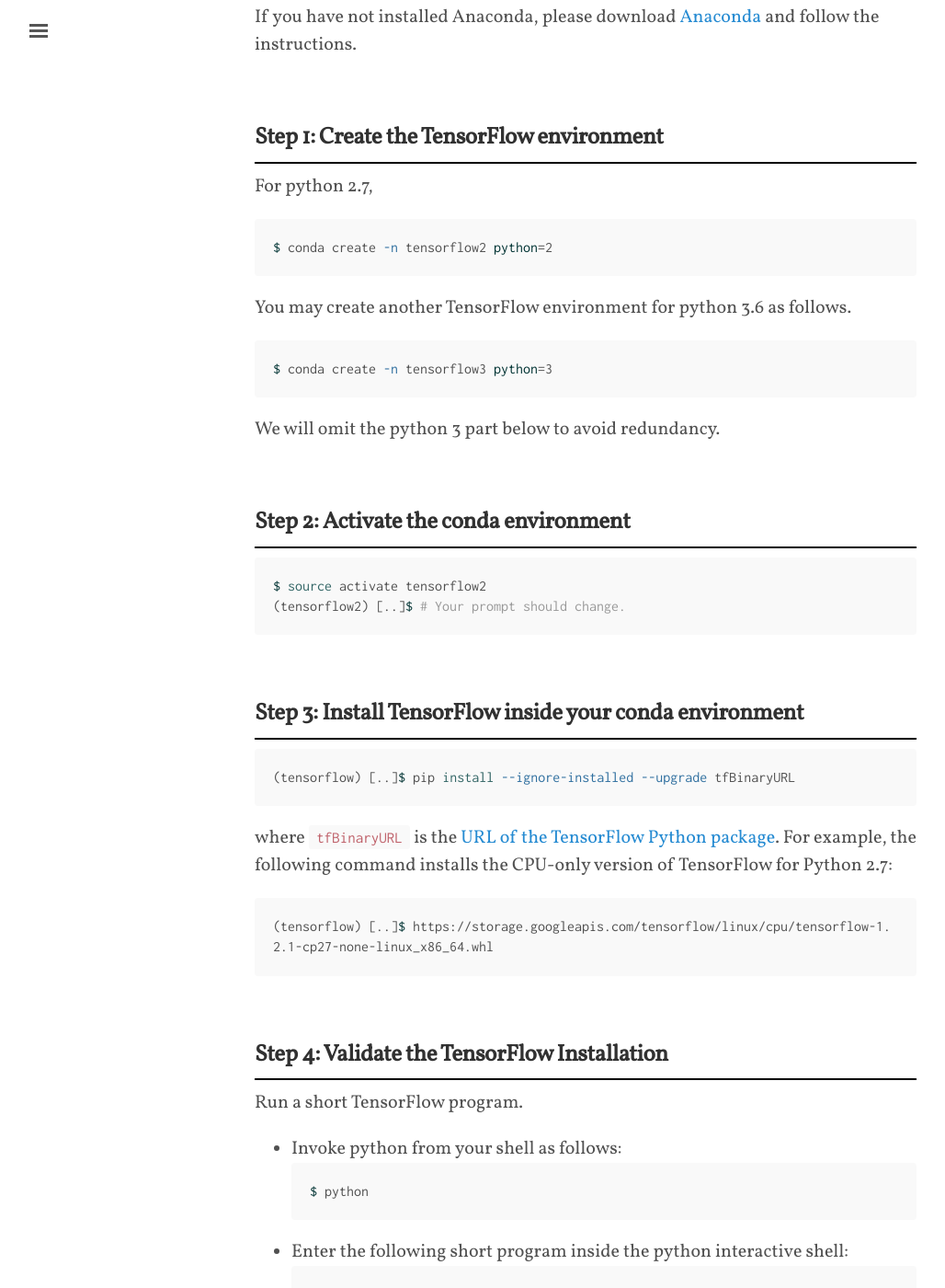
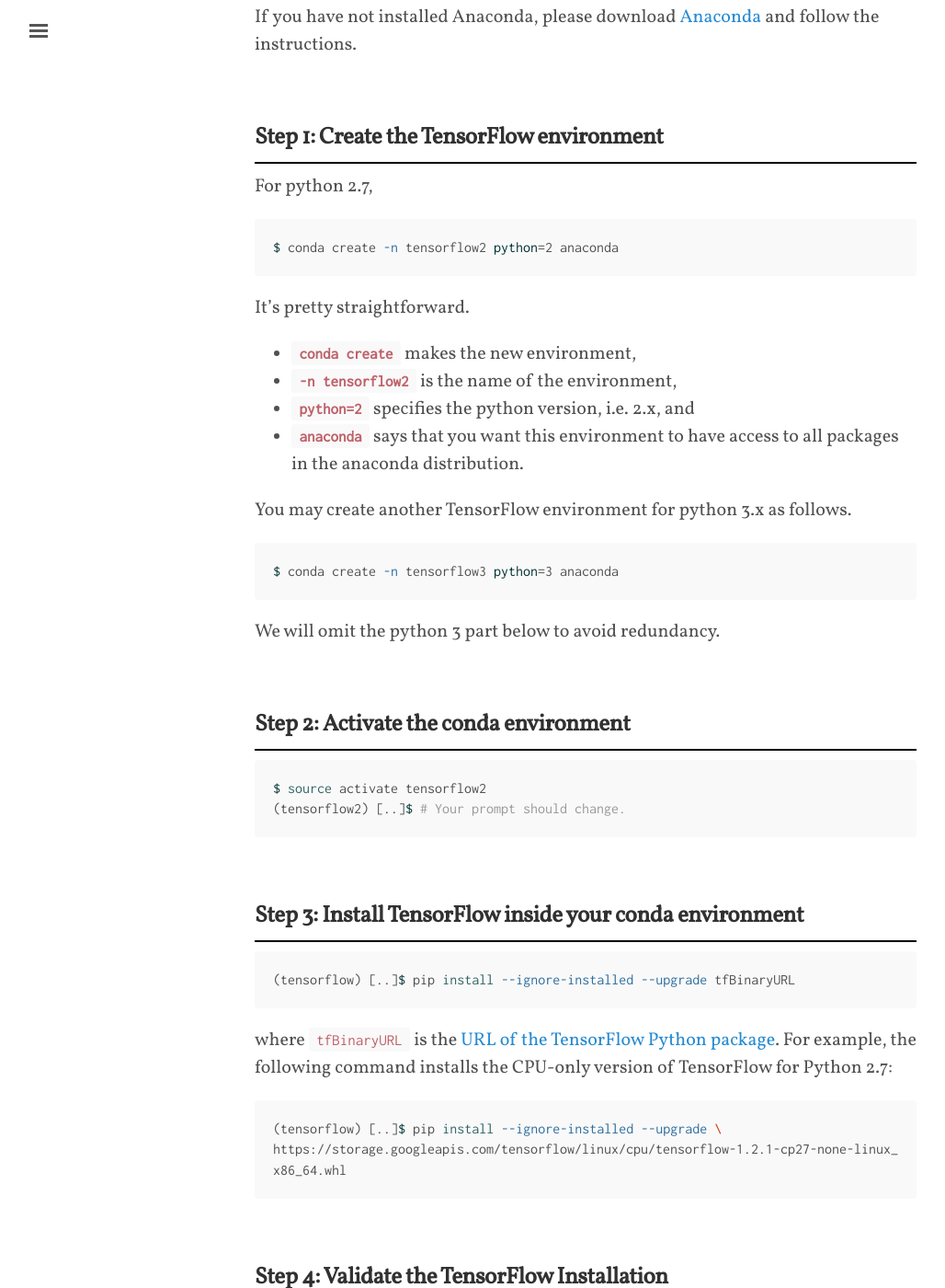
Before and after one commit to shevapato2008/myBlog, a Jekyll site: the page built from _posts/2017-07-19-tensorflow-env-setup.md, in a window 1280 px wide and 1400 px high, scrolled down 373 px. Shown: the whole window at 92% size, without its empty margins (3-1031 px from the left). Built offline with Jekyll 4.4.1, drawn with Linux system fonts in a browser that asks for light colours; some web fonts are replaced; formulas are drawn with MathJax 3; comment, search, counter and statistics services are not loaded; some of the changed text lies outside the part shown.

Commit message:
Updated.

````diff
--- a/_posts/2017-07-19-tensorflow-env-setup.md
+++ b/_posts/2017-07-19-tensorflow-env-setup.md
@@ -16,12 +16,18 @@
 ---
 For python 2.7,
 ```shell
-$ conda create -n tensorflow2 python=2
+$ conda create -n tensorflow2 python=2 anaconda
 ```
 
-You may create another TensorFlow environment for python 3.6 as follows.
+It's pretty straightforward.
++ **`conda create`** makes the new environment,
++ **`-n tensorflow2`** is the name of the environment,
++ **`python=2`** specifies the python version, i.e. 2.x, and
++ **`anaconda`** says that you want this environment to have access to all packages in the anaconda distribution.
+
+You may create another TensorFlow environment for python 3.x as follows.
 ```shell
-$ conda create -n tensorflow3 python=3
+$ conda create -n tensorflow3 python=3 anaconda
 ```
 
 We will omit the python 3 part below to avoid redundancy.
@@ -43,7 +49,8 @@
 ```
 where `tfBinaryURL` is the [URL of the TensorFlow Python package](https://www.tensorflow.org/install/install_linux#the_url_of_the_tensorflow_python_package "TensorFlow Python packages"). For example, the following command installs the CPU-only version of TensorFlow for Python 2.7:
 ```shell
-(tensorflow) [..]$ https://storage.googleapis.com/tensorflow/linux/cpu/tensorflow-1.2.1-cp27-none-linux_x86_64.whl
+(tensorflow) [..]$ pip install --ignore-installed --upgrade \
+https://storage.googleapis.com/tensorflow/linux/cpu/tensorflow-1.2.1-cp27-none-linux_x86_64.whl
 ```
 
 <br>
````
Also changed, not shown: other parts of _posts/2017-07-19-tensorflow-env-setup.md (+1 -0 lines).
